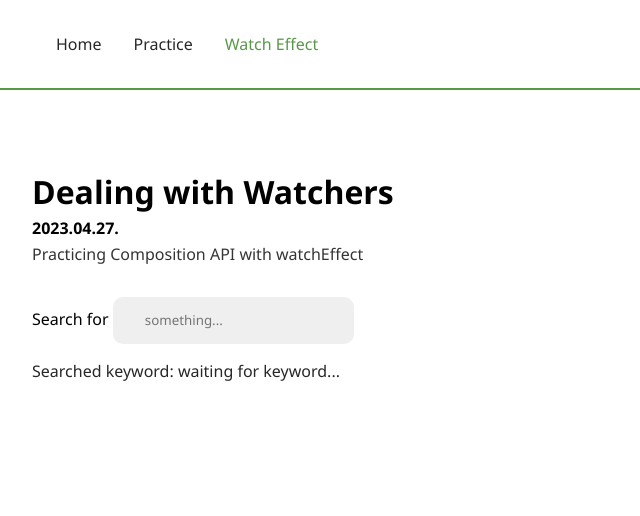
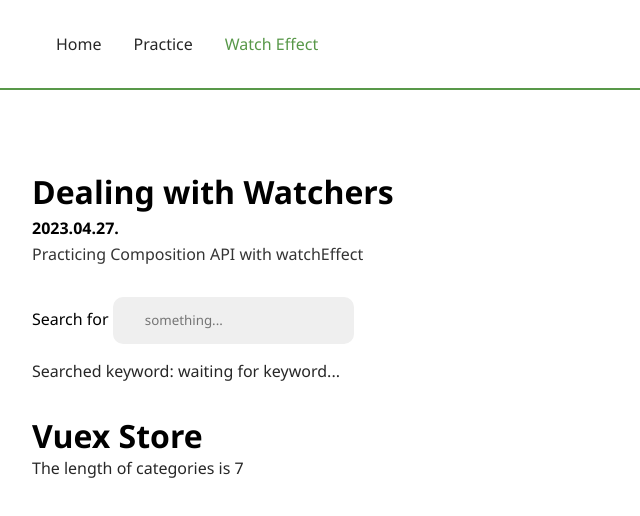
Before and after one commit to szcstamas/vue_compositionAPI, a Vue app: page /watch in a window 1280 px wide. Shown: the top 516 px of the page, without its empty margins (0-640 px from the left). Built offline with nearby package versions, Linux system fonts and the light colour scheme.

Commit message:
Fixing importation of vuex store into main.js and CompositionWatch component

```diff
--- a/src/main.js
+++ b/src/main.js
@@ -1,9 +1,10 @@
 import { createApp } from 'vue'
 import App from './App.vue'
 import router from './router'
+import store from "./store";
 
 const app = createApp(App)
 
-app.use(router)
+app.use(router).use(store)
 
 app.mount('#app')
--- a/src/views/CompositionWatch.vue
+++ b/src/views/CompositionWatch.vue
@@ -9,6 +9,10 @@
                 Search for <input type="text" placeholder="something..." v-model="searchInput">
                 <p style="margin-top:1rem;">Searched keyword: {{ results }}</p>
             </div>
+            <div style="margin-top:2rem;">
+                <h1>Vuex Store</h1>
+                <p>The length of categories is {{ catLength }}</p>
+            </div>
         </CompositionSection>
     </main>
 </template>
@@ -16,14 +20,18 @@
 <script>
 import CompositionSection from "@/components/CompositionSection.vue";
 import { ref, watch } from "vue";
-import { mapState } from "vuex";
+import { mapState, mapGetters } from "vuex";
 
 export default {
     components: {
         CompositionSection
     },
     computed: {
-
+        catLength() {
+            return this.$store.getters.catLength;
+        },
+        ...mapGetters(["getEventById"]),
+        ...mapState(["user", "categories"]),
     },
     setup() {
         const searchInput = ref("");
```
Also changed, not shown: src/store/index.js (renamed from src/store/store.js).
